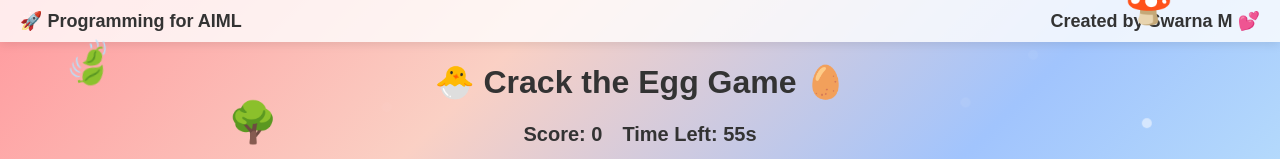
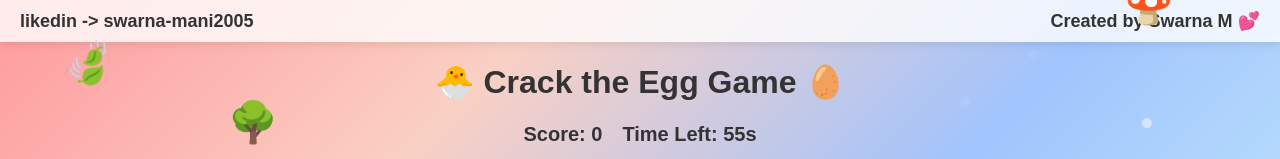
Before and after one commit to swarnamani0310/Crack_the_egg, a plain HTML site: page index.html in a window 1280 px wide. Shown: the top 159 px of the page. Drawn offline with Linux system fonts and the light colour scheme.

Commit message:
Update index.html

```diff
--- a/index.html
+++ b/index.html
@@ -288,7 +288,7 @@
 </head>
 <body class="easter">
     <div class="header">
-        <span>🚀 Programming for AIML</span>
+        <span>likedin -> swarna-mani2005</span>
         <span>Created by Swarna M 💕</span>
     </div>
     <h1>🐣 Crack the Egg Game 🥚</h1>
@@ -306,10 +306,10 @@
     <div class="egg-container" id="eggContainer"></div>
     <div class="bunny">🐰</div>
 
-    <!-- Theme Elements -->
+
     <div id="themeElements"></div>
 
-    <!-- Add sound files (replace with your own files or use these links) -->
+
     <audio id="crackSound" src="https://www.soundjay.com/misc/sounds/crack-1.mp3"></audio>
     <audio id="flowerSound" src="https://www.soundjay.com/nature/sounds/bird-chirp-1.mp3"></audio>
     <audio id="powerUpSound" src="https://www.soundjay.com/misc/sounds/magic-chime-02.mp3"></audio>
```
